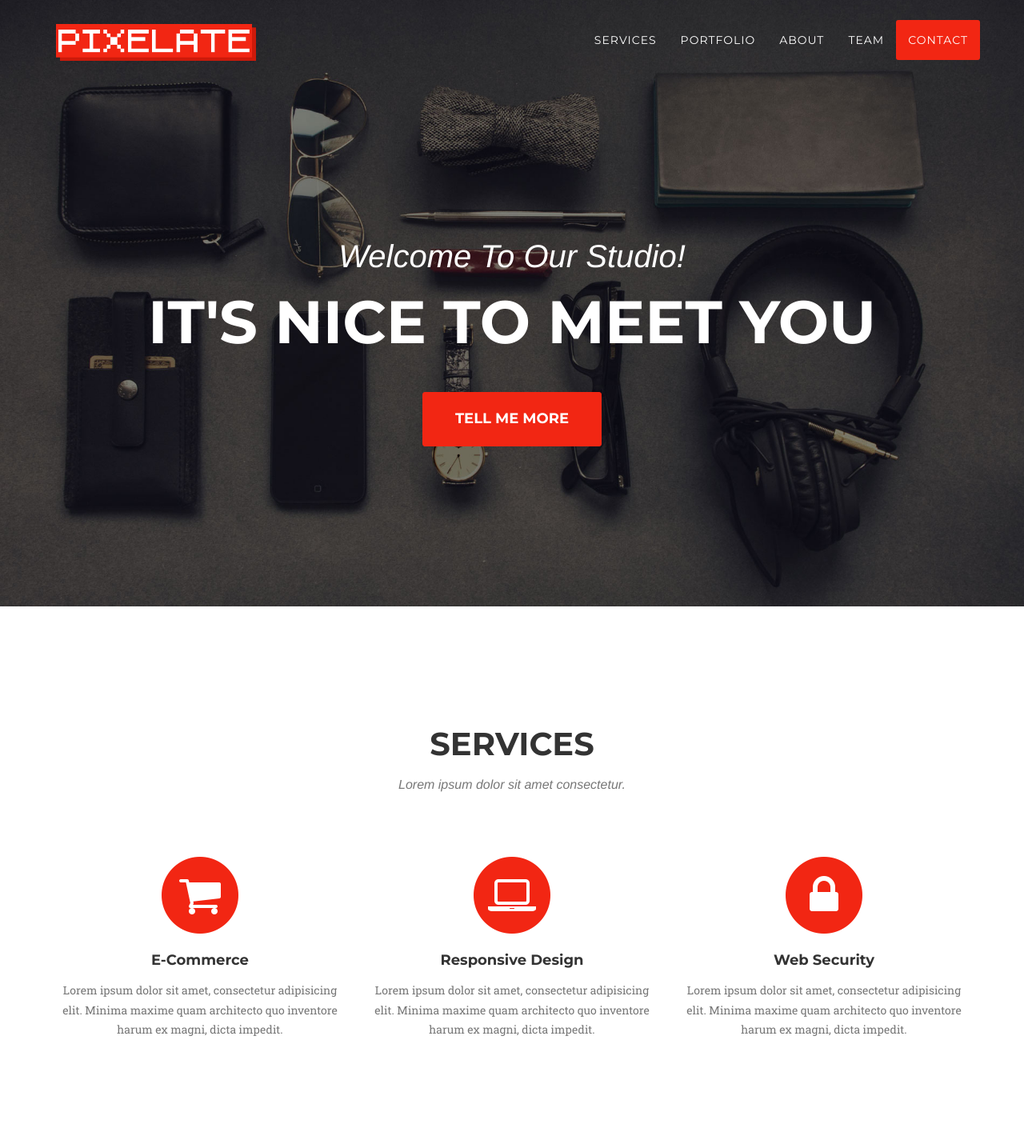
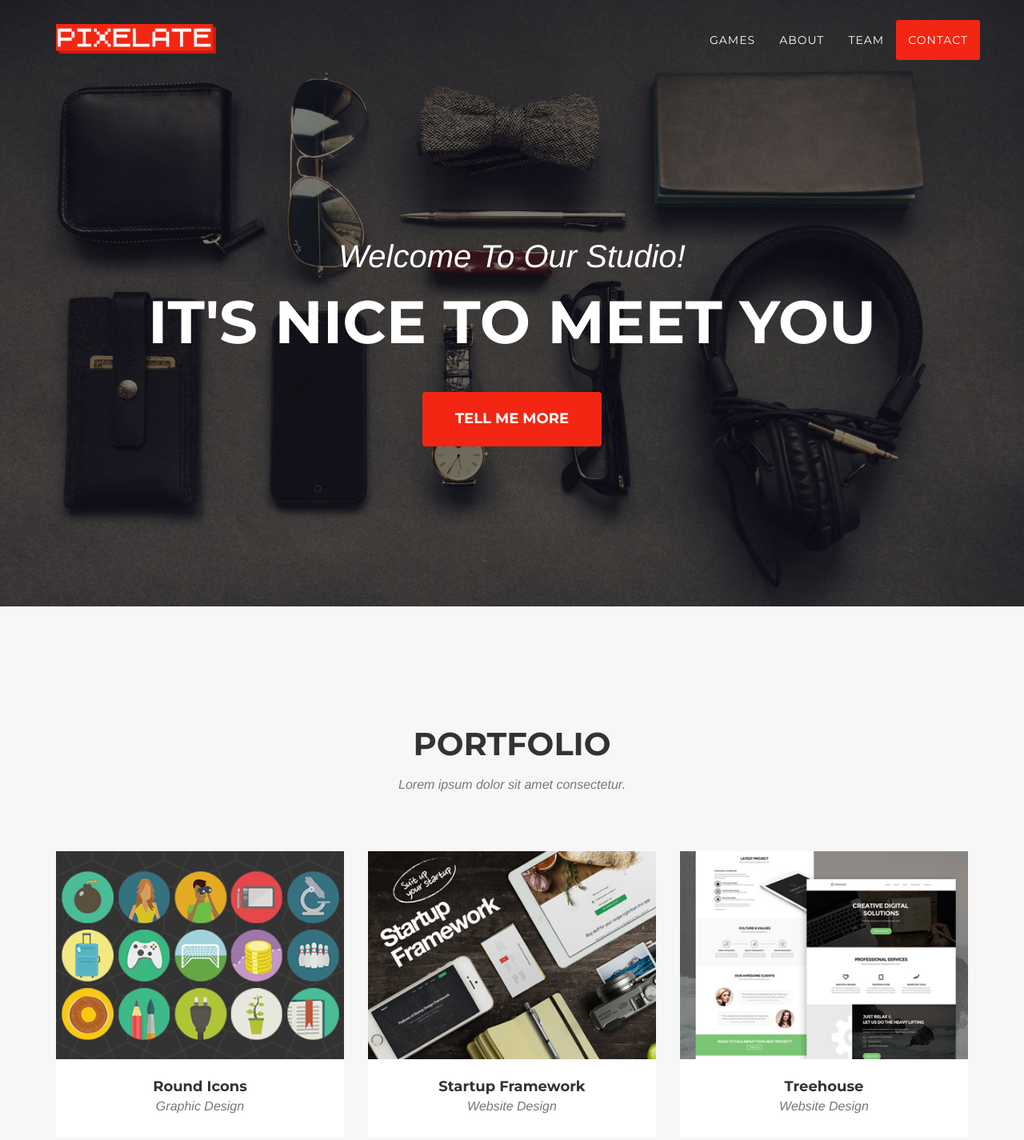
Before and after one commit to iurimadeira/pixelate, a plain HTML site: page index.html in a window 1280 px wide. Shown: the top 1425 px of the page at 80% size. Drawn offline with nearby package versions, Linux system fonts and the light colour scheme; a web font is replaced by a local one.

Commit message:
Remove area de servicos. Ajusta tamanho da logo.

```diff
--- a/index.html
+++ b/index.html
@@ -47,7 +47,7 @@
                     <span class="icon-bar"></span>
                 </button>
                 <a class="navbar-brand page-scroll" href="#page-top">
-                  <img style="max-width:250px; margin-top: -10px;" src="img/logo.png">
+                  <img style="max-width:200px; margin-top: -10px;" src="img/logo.png">
                 </a>
             </div>
 
@@ -58,10 +58,7 @@
                         <a href="#page-top"></a>
                     </li>
                     <li>
-                        <a class="page-scroll" href="#services">Services</a>
-                    </li>
-                    <li>
-                        <a class="page-scroll" href="#portfolio">Portfolio</a>
+                        <a class="page-scroll" href="#portfolio">Games</a>
                     </li>
                     <li>
                         <a class="page-scroll" href="#about">About</a>
@@ -89,44 +86,6 @@
             </div>
         </div>
     </header>
-
-    <!-- Services Section -->
-    <section id="services">
-        <div class="container">
-            <div class="row">
-                <div class="col-lg-12 text-center">
-                    <h2 class="section-heading">Services</h2>
-                    <h3 class="section-subheading text-muted">Lorem ipsum dolor sit amet consectetur.</h3>
-                </div>
-            </div>
-            <div class="row text-center">
-                <div class="col-md-4">
-                    <span class="fa-stack fa-4x">
-                        <i class="fa fa-circle fa-stack-2x text-primary"></i>
-                        <i class="fa fa-shopping-cart fa-stack-1x fa-inverse"></i>
-                    </span>
-                    <h4 class="service-heading">E-Commerce</h4>
-                    <p class="text-muted">Lorem ipsum dolor sit amet, consectetur adipisicing elit. Minima maxime quam architecto quo inventore harum ex magni, dicta impedit.</p>
-                </div>
-                <div class="col-md-4">
-                    <span class="fa-stack fa-4x">
-                        <i class="fa fa-circle fa-stack-2x text-primary"></i>
-                        <i class="fa fa-laptop fa-stack-1x fa-inverse"></i>
-                    </span>
-                    <h4 class="service-heading">Responsive Design</h4>
-                    <p class="text-muted">Lorem ipsum dolor sit amet, consectetur adipisicing elit. Minima maxime quam architecto quo inventore harum ex magni, dicta impedit.</p>
-                </div>
-                <div class="col-md-4">
-                    <span class="fa-stack fa-4x">
-                        <i class="fa fa-circle fa-stack-2x text-primary"></i>
-                        <i class="fa fa-lock fa-stack-1x fa-inverse"></i>
-                    </span>
-                    <h4 class="service-heading">Web Security</h4>
-                    <p class="text-muted">Lorem ipsum dolor sit amet, consectetur adipisicing elit. Minima maxime quam architecto quo inventore harum ex magni, dicta impedit.</p>
-                </div>
-            </div>
-        </div>
-    </section>
 
     <!-- Portfolio Grid Section -->
     <section id="portfolio" class="bg-light-gray">
```
